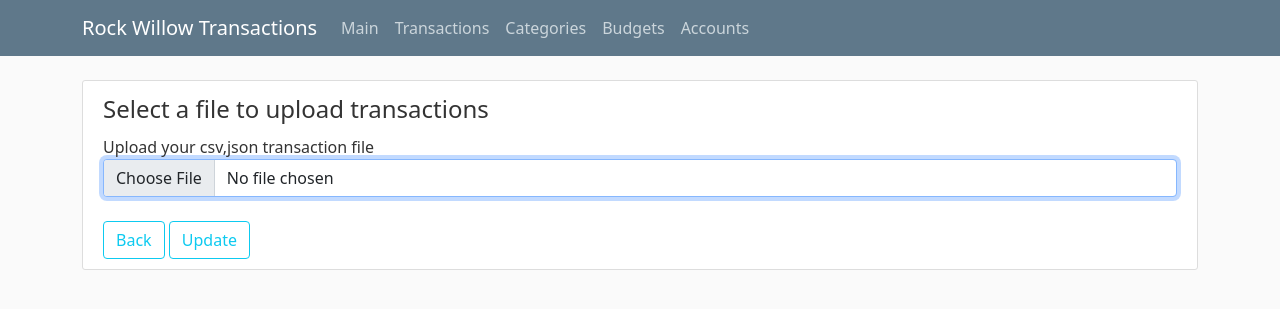
After one commit to JSellers0/rw_budget, a Flask app: page /transaction/upload in a window 1280 px wide. The commit adds this page. Shown: the top 309 px of the page. Run offline with Flask 3, Linux system fonts and the light colour scheme; parts of the project's set-up code (start-up, migrations or seed data) failed here and were passed over; some libraries are stand-ins or nearby versions.

Commit message:
partial work to upload files

```diff
--- a/controllers/objects/forms.py
+++ b/controllers/objects/forms.py
@@ -1,5 +1,5 @@
 from flask_wtf import FlaskForm
-from flask_wtf.file import FileField
+from flask_wtf.file import FileField, FileAllowed, FileRequired
 from typing import Any
 from wtforms import StringField, BooleanField, DecimalField, SubmitField, DateField, SelectField, HiddenField, IntegerField
 from wtforms.validators import (DataRequired, Length)
@@ -118,5 +118,9 @@ class AccountForm(FlaskForm):
         }
 
 class UploadTransactionsForm(FlaskForm):
-    file = FileField()
+    allowed_filetypes = ['csv','json']
+    file = FileField(f"Upload your {','.join(allowed_filetypes)} transaction file", validators=[
+        FileRequired(),
+        FileAllowed(allowed_filetypes, "CSV or JSON Only!")
+    ])
     submit: SubmitField = SubmitField("Upload")
--- a/routes.py
+++ b/routes.py
@@ -165,15 +165,18 @@ def delete_transaction(transactionid):
     return redirect(url_for("transactions"))
 
 @app.route("/transaction/upload", methods=['GET','POST'])
-def upload_transaction():
+def upload_transactions():
     form = UploadTransactionsForm()
 
     if form.validate_on_submit():
         filename = secure_filename(form.file.data.filename) # type: ignore
-        form.file.data.save(f'uploads/{filename}')
-        # Process the upload with TC
-        return redirect(url_for("transactions"))
-    return render_template("transactions/upload_transactions.html")
+        form.file.data.save(f'uploads/transactions/{filename}')
+        upload_response = TC.upload_transactions(filename=filename)
+        #return redirect(url_for("transactions"))
+    return render_template(
+        "transactions/upload_transactions.html",
+        form=form
+    )
 
 @app.route("/transaction/recurring", methods=["GET","POST"])
 def recurring_transactions():
--- a/templates/transactions/transactions.html
+++ b/templates/transactions/transactions.html
@@ -10,6 +10,7 @@
     <a href="{{url_for("new_category")}}" class="btn btn-outline-info">Add Category</a>
     <a href="{{url_for("new_recurring_transaction")}}" class="btn btn-outline-info">Add Recurring Transaction</a>
     <a href="{{url_for("apply_recurring_transactions")}}" class="btn btn-outline-info">Apply Recurring Transactions</a>
+    <a href="{{url_for("upload_transactions")}}" class="btn btn-outline-info">Upload Transactions</a>
 </div>
 <div class="content-section">
     <form method="POST", action="">
--- /dev/null
+++ b/templates/transactions/upload_transactions.html
@@ -0,0 +1,26 @@
+{% extends "parent.html" %}
+{% block head %}
+{% endblock %}
+{% block page_name %}Rock Willow Transactions{% endblock %}
+
+{% block body %}
+<div class="content-section">
+    <form method="POST", action="" enctype="multipart/form-data">
+        {{ form.hidden_tag() }}
+        <legend>Select a file to upload transactions</legend>
+        <fieldset class="form-group">
+            <div class="form-group">
+                {{form.file.label(class="form-control-label")}}
+                {{form.file(class="form-control", autofocus=true)}}
+            </div>
+        </fieldset><br>
+        <div class="form-group">
+            <a href="{{ url_for("transactions") }}" class="btn btn-outline-info">Back</a>
+            {{form.submit(class="btn btn-outline-info", value="Update")}}
+        </div>
+    </form>
+</div>
+{% endblock %}
+
+{% block javascript %}
+{% endblock %}
```
Also changed, not shown: controllers/TransactionController.py (+11 -1 lines).
